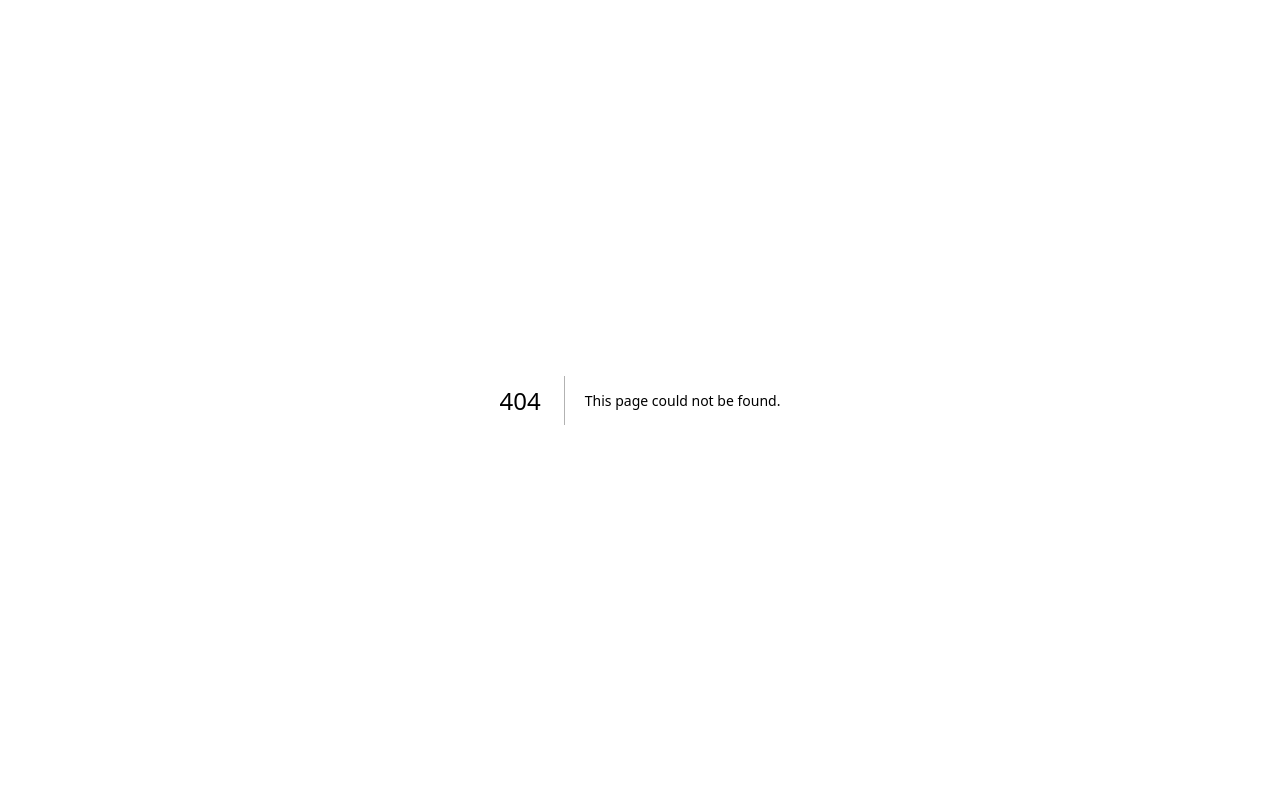
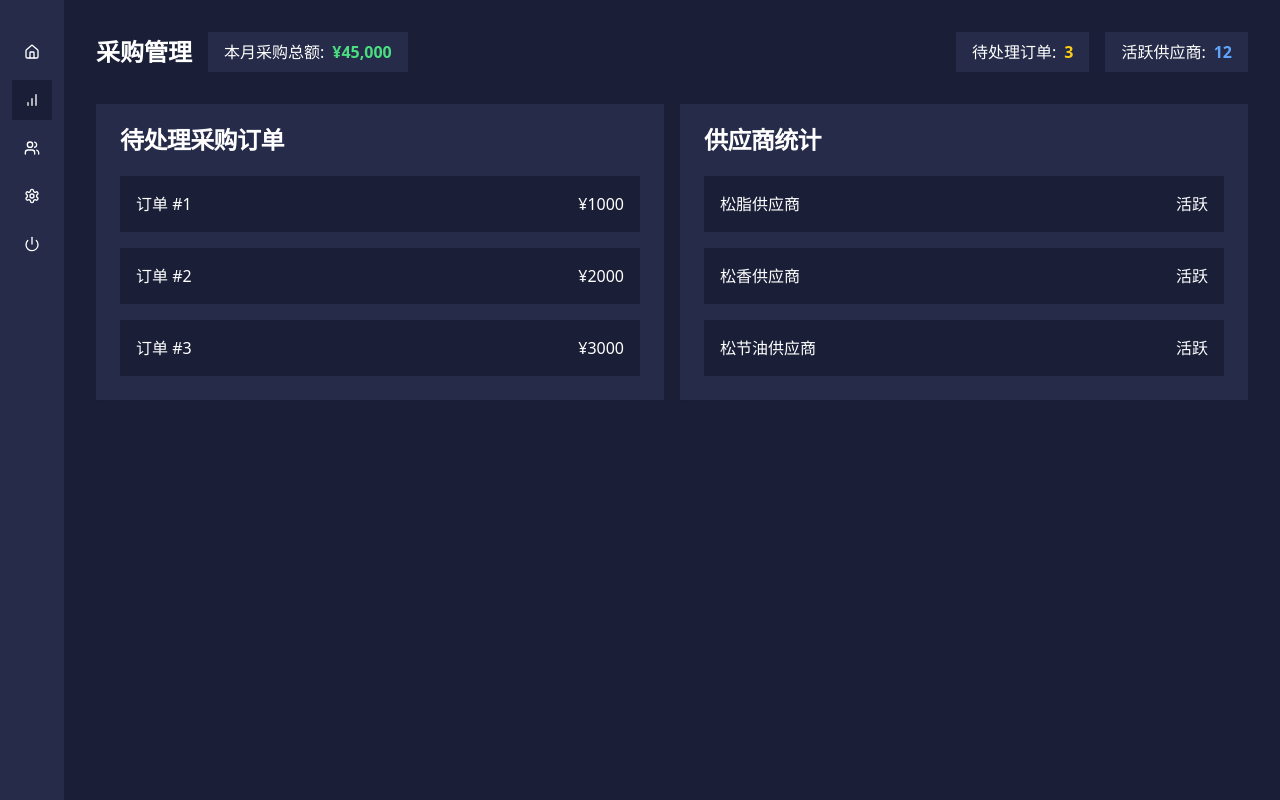
Before and after one commit to 1663851433/km-dashboard, a Next.js app: page /purchase in a window 1280 px wide. Before the commit this address had no page. Built offline with nearby package versions, Linux system fonts and the light colour scheme.

Commit message:
feat；添加采购面板页面

```diff
--- a/app/layout.tsx
+++ b/app/layout.tsx
@@ -14,7 +14,7 @@ const geistMono = localFont({
 });
 
 export const metadata: Metadata = {
-  title: "Create Next App",
+  title: "KM Dashboard",
   description: "Generated by create next app",
 };
 
--- /dev/null
+++ b/app/purchase/page.tsx
@@ -0,0 +1,51 @@
+import { DashboardSidebar } from '@/components/dashboard-sidebar'
+import { PurchaseHeader } from '@/components/purchase-header'
+import { Card, CardContent, CardHeader, CardTitle } from "@/components/ui/card"
+
+export default function PurchasePage() {
+  return (
+    <div className="min-h-screen flex dark bg-[#1a1f37]">
+      <DashboardSidebar />
+      <main className="flex-1 p-8 space-y-8">
+        <PurchaseHeader />
+        <div className="grid grid-cols-1 md:grid-cols-2 gap-4">
+          <Card className="bg-[#252b48] border-0">
+            <CardHeader>
+              <CardTitle className="text-white">待处理采购订单</CardTitle>
+            </CardHeader>
+            <CardContent>
+              <div className="space-y-4">
+                {[1, 2, 3].map((item) => (
+                  <div key={item} className="p-4 bg-[#1a1f37] rounded-lg">
+                    <div className="flex justify-between items-center text-white">
+                      <span>订单 #{item}</span>
+                      <span>¥{item * 1000}</span>
+                    </div>
+                  </div>
+                ))}
+              </div>
+            </CardContent>
+          </Card>
+
+          <Card className="bg-[#252b48] border-0">
+            <CardHeader>
+              <CardTitle className="text-white">供应商统计</CardTitle>
+            </CardHeader>
+            <CardContent>
+              <div className="space-y-4">
+                {['松脂供应商', '松香供应商', '松节油供应商'].map((supplier) => (
+                  <div key={supplier} className="p-4 bg-[#1a1f37] rounded-lg">
+                    <div className="flex justify-between items-center text-white">
+                      <span>{supplier}</span>
+                      <span>活跃</span>
+                    </div>
+                  </div>
+                ))}
+              </div>
+            </CardContent>
+          </Card>
+        </div>
+      </main>
+    </div>
+  )
+}
--- a/components/dashboard-sidebar.tsx
+++ b/components/dashboard-sidebar.tsx
@@ -1,26 +1,73 @@
-import { Home, BarChart, Users, Settings, Power } from 'lucide-react'
+"use client"
+
+import { Home, BarChart, Users, Settings, Power, ChevronRight } from 'lucide-react'
 import { Button } from "@/components/ui/button"
+import { TooltipProvider, TooltipRoot, TooltipTrigger, TooltipContent } from "@/components/ui/tooltip"
+import Link from 'next/link'
+import { usePathname } from 'next/navigation'
+import { useState } from 'react'
+
+const navItems = [
+  { href: "/", icon: Home, label: "主页" },
+  { href: "/purchase", icon: BarChart, label: "周采购面板" },
+  { href: "/users", icon: Users, label: "用户管理" },
+  { href: "/settings", icon: Settings, label: "系统设置" },
+]
 
 export function DashboardSidebar() {
+  const pathname = usePathname()
+  const [isExpanded, setIsExpanded] = useState(false)
+
   return (
-    <div className="w-16 bg-[#252b48] flex flex-col items-center py-4 space-y-4">
-      <Button variant="ghost" size="icon" className="h-10 w-10 text-white">
-        <Home className="h-5 w-5" />
+    <TooltipProvider delayDuration={0}>
+      <div
+        className={`${isExpanded ? 'w-16' : 'w-3'} bg-[#252b48] flex flex-col items-center py-4 space-y-4 relative transition-all duration-300`}
+        onMouseEnter={() => setIsExpanded(true)}
+        onMouseLeave={() => setIsExpanded(false)}
+      >
+        <div
+          className={`absolute right-0 top-1/2 -translate-y-1/2 transition-opacity duration-300 ${isExpanded ? 'opacity-0' : 'opacity-100'}`}
+        >
+          <ChevronRight className="h-4 w-4 text-white/50" />
+        </div>
+
+        <div className={`transition-opacity duration-300 ${isExpanded ? 'opacity-100' : 'opacity-0'} flex flex-col items-center space-y-2`}>
+          {navItems.map((item) => {
+            const Icon = item.icon
+            return (
+              <TooltipRoot key={item.href}>
+                <TooltipTrigger asChild>
+                  <Link href={item.href}>
+                    <Button
+                      variant="ghost"
+                      size="icon"
+                      className={`h-10 w-10 ${pathname === item.href ? 'bg-[#1a1f37]' : ''} text-white`}
+                    >
+                      <Icon className="h-5 w-5" />
                     </Button>
-      <Button variant="ghost" size="icon" className="h-10 w-10 text-white">
-        <BarChart className="h-5 w-5" />
-      </Button>
-      <Button variant="ghost" size="icon" className="h-10 w-10 text-white">
-        <Users className="h-5 w-5" />
-      </Button>
-      <Button variant="ghost" size="icon" className="h-10 w-10 text-white">
-        <Settings className="h-5 w-5" />
-      </Button>
+                  </Link>
+                </TooltipTrigger>
+                <TooltipContent side="right">
+                  {item.label}
+                </TooltipContent>
+              </TooltipRoot>
+            )
+          })}
+
           <div className="mt-auto">
+            <TooltipRoot>
+              <TooltipTrigger asChild>
                 <Button variant="ghost" size="icon" className="h-10 w-10 text-white">
                   <Power className="h-5 w-5" />
                 </Button>
+              </TooltipTrigger>
+              <TooltipContent side="right">
+                退出系统
+              </TooltipContent>
+            </TooltipRoot>
           </div>
         </div>
+      </div>
+    </TooltipProvider>
   )
 }
--- /dev/null
+++ b/components/purchase-header.tsx
@@ -0,0 +1,23 @@
+export function PurchaseHeader() {
+  return (
+    <div className="flex items-center justify-between w-full">
+      <div className="flex items-center gap-4">
+        <h1 className="text-2xl font-bold text-white">采购管理</h1>
+        <div className="flex items-center gap-2 bg-[#252b48] px-4 py-2 rounded-lg">
+          <span className="text-white">本月采购总额:</span>
+          <span className="text-green-400 font-bold">¥45,000</span>
+        </div>
+      </div>
+      <div className="flex items-center gap-4">
+        <div className="flex items-center gap-2 bg-[#252b48] px-4 py-2 rounded-lg">
+          <span className="text-white">待处理订单:</span>
+          <span className="text-yellow-400 font-bold">3</span>
+        </div>
+        <div className="flex items-center gap-2 bg-[#252b48] px-4 py-2 rounded-lg">
+          <span className="text-white">活跃供应商:</span>
+          <span className="text-blue-400 font-bold">12</span>
+        </div>
+      </div>
+    </div>
+  )
+}
--- /dev/null
+++ b/components/ui/tooltip.tsx
@@ -0,0 +1,22 @@
+"use client"
+
+import * as React from "react"
+import * as TooltipPrimitive from "@radix-ui/react-tooltip"
+
+const TooltipProvider = TooltipPrimitive.Provider
+const TooltipRoot = TooltipPrimitive.Root
+const TooltipTrigger = TooltipPrimitive.Trigger
+const TooltipContent = React.forwardRef<
+  React.ElementRef<typeof TooltipPrimitive.Content>,
+  React.ComponentPropsWithoutRef<typeof TooltipPrimitive.Content>
+>(({ className, sideOffset = 4, ...props }, ref) => (
+  <TooltipPrimitive.Content
+    ref={ref}
+    sideOffset={sideOffset}
+    className="z-50 overflow-hidden rounded-md bg-[#1a1f37] px-3 py-1.5 text-xs text-white animate-in fade-in-0 zoom-in-95"
+    {...props}
+  />
+))
+TooltipContent.displayName = TooltipPrimitive.Content.displayName
+
+export { TooltipProvider, TooltipRoot, TooltipTrigger, TooltipContent }
--- a/package.json
+++ b/package.json
@@ -9,6 +9,7 @@
   },
   "dependencies": {
     "@radix-ui/react-slot": "^1.1.1",
+    "@radix-ui/react-tooltip": "^1.1.6",
     "class-variance-authority": "^0.7.1",
     "clsx": "^2.1.1",
     "lucide-react": "^0.468.0",
```
Lines whose indentation alone changed are shown as unchanged.
